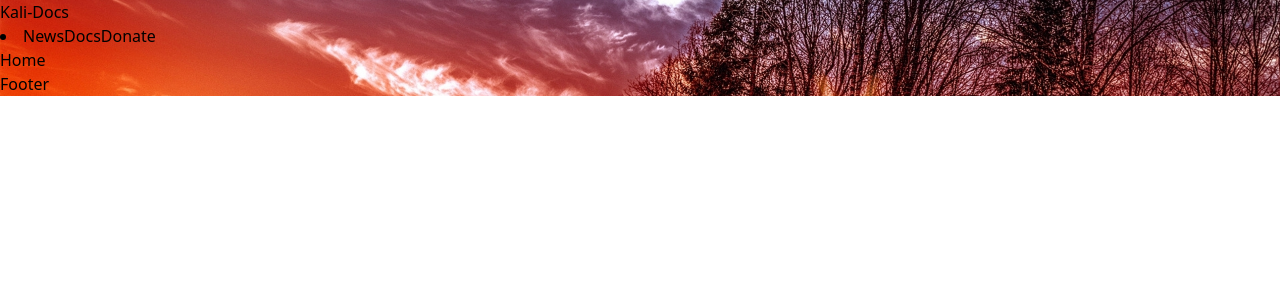
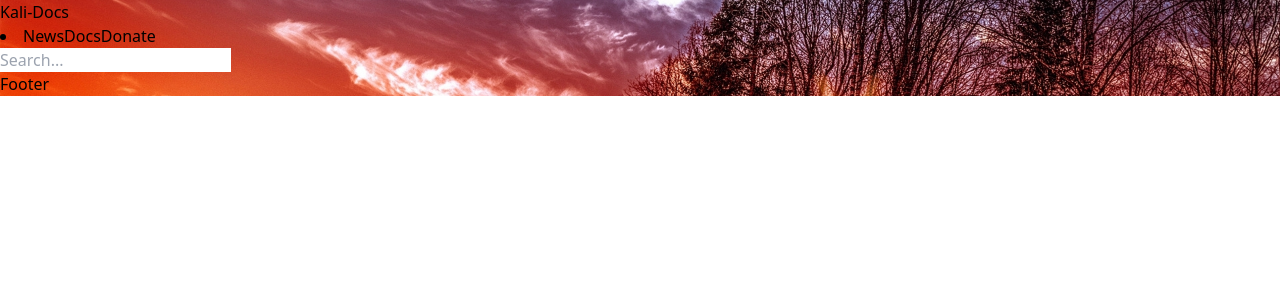
Before and after one commit to DC-21/kali-docs, a React (Vite) app: page / in a window 1280 px wide. Shown: the top 300 px of the page. Built offline with nearby package versions, Linux system fonts and the light colour scheme.

Commit message:
first commit

```diff
--- a/src/pages/Home.jsx
+++ b/src/pages/Home.jsx
@@ -53,7 +53,15 @@ const Home = () => {
         </li>
       </div>
       <div className="flex-grow flex justify-center items-center py-6">
-        Home
+        <div className="w-full justify-center items-center flex">
+          <div className="flex justify-center items-center w-full">
+            <input
+              type="text"
+              placeholder="Search..."
+              className="py-2 px-4 border rounded-full focus:outline-none focus:ring focus:border-blue-300"
+            />
+          </div>
+        </div>
       </div>
       <div className="py-4 text-white text-center">Footer</div>
     </div>
```
Lines whose indentation alone changed are shown as unchanged.
